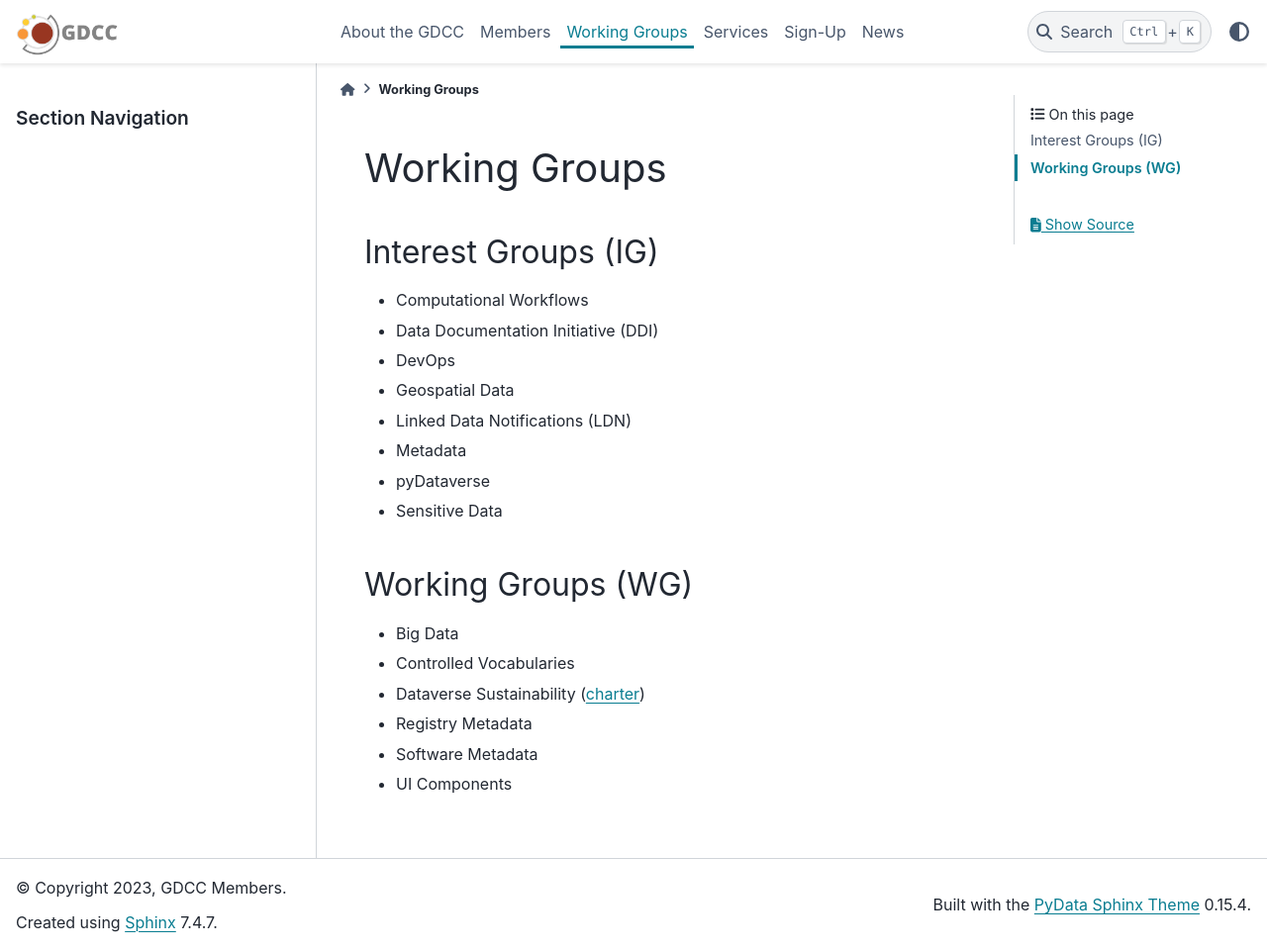
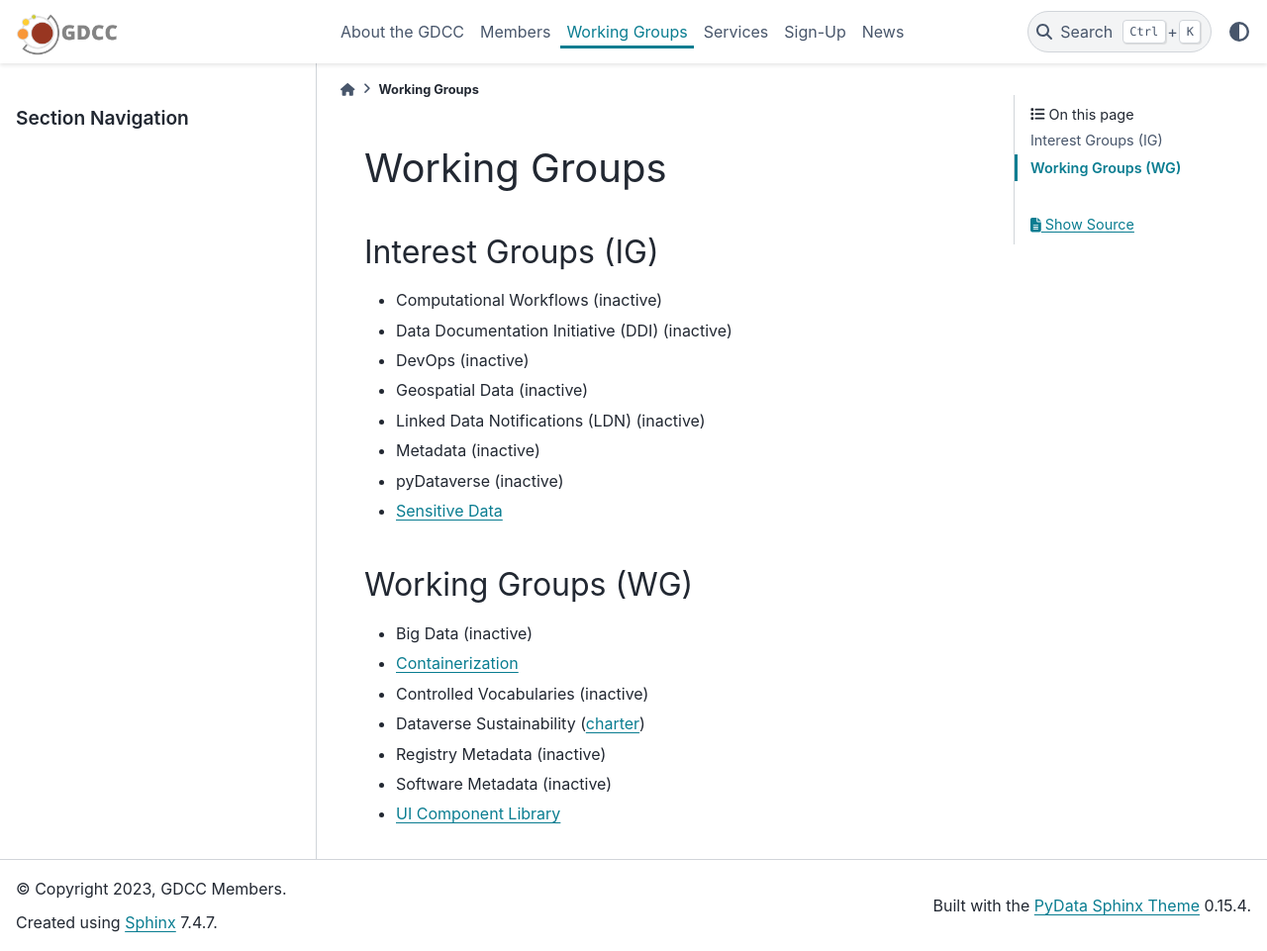
Before and after one commit to gdcc/www.gdcc.io, a Sphinx documentation site: the page built from source/working-groups.md, in a window 1280 px wide and 961 px high. Shown: the whole window at 99% size. Built offline with Sphinx 7.4.7 and the PyData theme 0.15.4, drawn with Linux system fonts in a browser that asks for light colours.

Commit message:
add links for active groups, mark others as inactive

```diff
--- a/source/working-groups.md
+++ b/source/working-groups.md
@@ -1,18 +1,19 @@
 # Working Groups
 ## Interest Groups (IG)
-- Computational Workflows
-- Data Documentation Initiative (DDI)
-- DevOps
-- Geospatial Data
-- Linked Data Notifications (LDN)
-- Metadata
-- pyDataverse
-- Sensitive Data
+- Computational Workflows (inactive)
+- Data Documentation Initiative (DDI) (inactive)
+- DevOps (inactive)
+- Geospatial Data (inactive)
+- Linked Data Notifications (LDN) (inactive)
+- Metadata (inactive)
+- pyDataverse (inactive)
+- [Sensitive Data](https://groups.google.com/g/dataverse-community/c/P-yR0JV26Fc/m/l11RQ4cwAQAJ)
 
 ## Working Groups (WG)
-- Big Data
-- Controlled Vocabularies
+- Big Data (inactive)
+- [Containerization](https://ct.gdcc.io)
+- Controlled Vocabularies (inactive)
 - Dataverse Sustainability ([charter](https://docs.google.com/document/d/17zp7hBy4OeprpZ4cL2YwuhpRL9li-7j_OCjYE0MYC1k/edit?usp=sharing))
-- Registry Metadata
-- Software Metadata
-- UI Components
+- Registry Metadata (inactive)
+- Software Metadata (inactive)
+- [UI Component Library](https://groups.google.com/g/dataverse-community/c/4iuH6HRUy2c/m/59beyU3OAQAJ)
```
